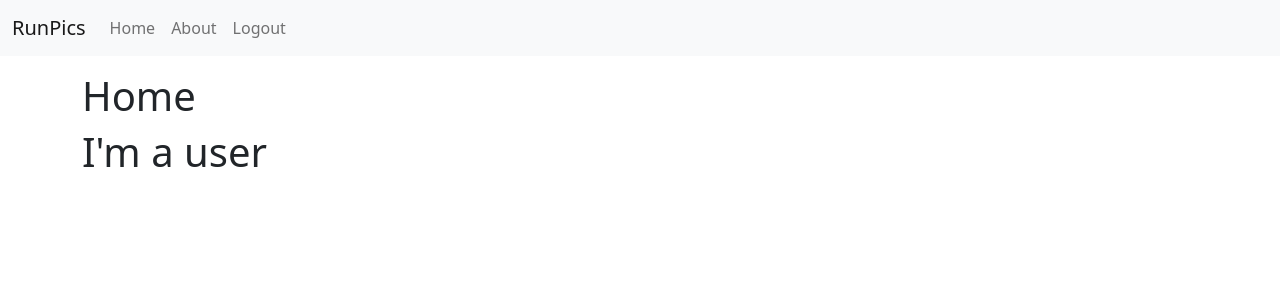
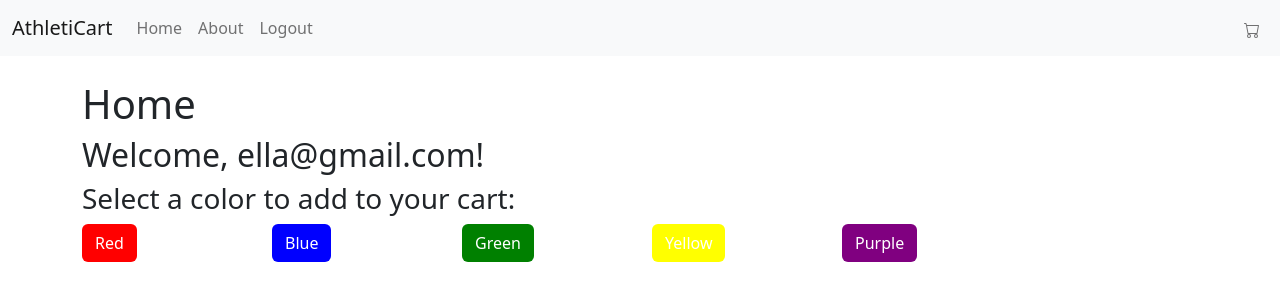
Before and after one commit to dylink006/group6, a Flask app: page / in a window 1280 px wide. Shown: the top 301 px of the page. Run offline with Flask 3, Linux system fonts and the light colour scheme; a user stored in the database is signed in.

Commit message:
`Added user cart functionality, including adding and removing colors, and displaying cart contents.`

```diff
--- a/app/__init__.py
+++ b/app/__init__.py
@@ -2,8 +2,10 @@ import os
 from flask import Flask
 from flask_sqlalchemy import SQLAlchemy
 from flask_login import LoginManager
+import secrets
 
 app = Flask(__name__)
+app.secret_key = os.urandom(24)
 
 instance_path = os.path.join(os.path.dirname(os.path.abspath(__file__)), "instance")
 os.makedirs(instance_path, exist_ok=True)
@@ -20,3 +22,6 @@ login_manager.init_app(app)
 login_manager.login_view = 'login'
 
 from app import views
+
+with app.app_context():
+    db.create_all()
--- a/app/templates/signup.html
+++ b/app/templates/signup.html
@@ -3,6 +3,8 @@
 {% block title %}Sign Up{% endblock %}
 
 {% block main%}
+
+{{ super() }}
 
 <div class="container">
     <div class="row">
--- a/app/templates/user/home.html
+++ b/app/templates/user/home.html
@@ -4,11 +4,21 @@
 
 {% block main%}
 
-<div class="container">
+<div class="container mt-4">
     <div class="row">
         <div class="col">
             <h1>Home</h1>
-            <h1>I'm a user</h1>
+            <h2>Welcome, {{ user.email }}!</h2>
+            <h3>Select a color to add to your cart:</h3>
+            <div class="row">
+                {% for color in ["red", "blue", "green", "yellow", "purple"] %}
+                <div class="col-md-2 mb-3">
+                    <a href="{{ url_for('add_to_cart', color=color) }}" class="btn btn-block" style="background-color: {{ color }}; color: white">
+                        {{ color.capitalize() }}
+                    </a>
+                </div>
+                {% endfor %}
+            </div>
         </div>
     </div>
 </div>
--- a/app/templates/user/templates/base-user.html
+++ b/app/templates/user/templates/base-user.html
@@ -6,13 +6,13 @@
     <title>{% block title %}{% endblock %}</title>
     <link href="https://cdn.jsdelivr.net/npm/bootstrap@5.2.3/dist/css/bootstrap.min.css" rel="stylesheet" integrity="sha384-rbsA2VBKQhggwzxH7pPCaAqO46MgnOM80zW1RWuH61DGLwZJEdK2Kadq2F9CUG65" crossorigin="anonymous">
 
-    <link rel="stylesheet" href="{{ url_for('static', filename='style.css') }}">
+    <link rel="stylesheet" href="{{ url_for('static', filename='styles.css') }}">
   </head>
   <body>
 
     <nav class="navbar navbar-expand-lg bg-light mb-3">
       <div class="container-fluid">
-        <a class="navbar-brand" href="/">RunPics</a>
+        <a class="navbar-brand" href="/">AthletiCart</a>
         <button class="navbar-toggler" type="button" data-bs-toggle="collapse" data-bs-target="#navbarNav" aria-controls="navbarNav" aria-expanded="false" aria-label="Toggle navigation">
           <span class="navbar-toggler-icon"></span>
         </button>
@@ -29,6 +29,16 @@
               <a class="nav-link" href="/logout">Logout</a>
             </li>
           </ul>
+          <ul class="navbar-nav ms-auto">
+            <li class="nav-item">
+              <a class="nav-link" href="/cart">
+                <svg xmlns="http://www.w3.org/2000/svg" width="16" height="16" fill="currentColor" class="bi bi-cart" viewBox="0 0 16 16">
+                    <path d="M0 1.5A.5.5 0 0 1 .5 1H2a.5.5 0 0 1 .485.379L2.89 3H14.5a.5.5 0 0 1 .491.592l-1.5 8A.5.5 0 0 1 13 12H4a.5.5 0 0 1-.491-.408L2.01 3.607 1.61 2H.5a.5.5 0 0 1-.5-.5M3.102 4l1.313 7h8.17l1.313-7zM5 12a2 2 0 1 0 0 4 2 2 0 0 0 0-4m7 0a2 2 0 1 0 0 4 2 2 0 0 0 0-4m-7 1a1 1 0 1 1 0 2 1 1 0 0 1 0-2m7 0a1 1 0 1 1 0 2 1 1 0 0 1 0-2"/>
+                </svg>
+                <span class="visually-hidden">Cart</span>
+              </a>
+            </li>
+          </ul>
         </div>
       </div>
     </nav>
--- a/app/views.py
+++ b/app/views.py
@@ -3,6 +3,8 @@ from flask import render_template, redirect, url_for, flash, request
 from flask_login import UserMixin, login_user, login_required, logout_user, current_user
 from werkzeug.security import generate_password_hash, check_password_hash
 import os
+import json
+import re
 
 if not os.path.exists('app/instance/app.db'):
     open('app/instance/app.db', 'w').close()
@@ -11,6 +13,7 @@ class User(UserMixin, db.Model):
     id = db.Column(db.Integer, primary_key=True)
     email = db.Column(db.String(150), unique=True, nullable=False)
     password = db.Column(db.String(150), nullable=False)
+    cart = db.Column(db.Text, nullable=False, default="[]")
 
 @login_manager.user_loader
 def load_user(user_id):
@@ -35,11 +38,27 @@ def signup():
         password = request.form.get('password')
         hashed_password = generate_password_hash(password, method='pbkdf2:sha256')
 
+
+        email_regex = r'^[\w\.-]+@[\w\.-]+\.\w+$'
+        if not re.match(email_regex, email) or '@' not in email or email[0] == '@' or email[-4:] != ".com" or email == "":
+            flash("Invalid email address", "error")
+            return redirect(url_for('signup'))
+
+        if len(password) > 20:
+            flash("Password too long", "error")
+            return redirect(url_for('signup'))
+        elif len(password) <8:
+            flash("Password too short", "error")
+            return redirect(url_for('signup'))
+        elif password == "":
+            flash("Password cannot be empty", "error")
+            return redirect(url_for('signup'))
+
         if User.query.filter_by(email=email).first():
-            flash('Email already exists. Please log in.', 'warning')
+            flash('Email already exists. Please log in.', 'error')
             return redirect(url_for('login'))
 
-        new_user = User(email=email, password=hashed_password)
+        new_user = User(email=email.strip(), password=hashed_password, cart="[]")
         db.session.add(new_user)
         db.session.commit()
         flash('Account created! You can now log in.', 'success')
@@ -70,5 +89,45 @@ def logout():
     flash('You have been logged out.', 'info')
     return redirect(url_for('login'))
 
+@app.route("/add_to_cart/<color>")
+@login_required
+def add_to_cart(color):
+    try:
+        cart = json.loads(current_user.cart)
+    except Exception:
+        cart = []
+    cart.append(color)
+    current_user.cart = json.dumps(cart)
+    db.session.commit()
+    flash(f"{color.capitalize()} added to your cart!", "success")
+    return redirect(url_for('index'))
+
+@app.route("/remove_from_cart/<color>", methods=["GET", "POST"])
+@login_required
+def remove_from_cart(color):
+    try:
+        cart=json.loads(current_user.cart)
+    except Exception:
+        cart = []
+
+    if color in cart:
+        cart.remove(color)
+        current_user.cart = json.dumps(cart)
+        db.session.commit()
+        flash(f"{color.capitalize()} removed from your cart!", "success")
+    else:
+        flash(f"{color.capitalize()} is not in your cart!", "warning")
+    return redirect(url_for('cart'))
+
+@app.route("/cart")
+@login_required
+def cart():
+    try:
+        cart_colors = json.loads(current_user.cart)
+    except Exception:
+        cart_colors = []
+    return render_template("/user/cart.html", user=current_user, cart_colors=cart_colors)
+
+
 with app.app_context():
     db.create_all()
```
Also changed, not shown: app/templates/public/templates/base-public.html (+21 -1 lines), app/templates/user/cart.html (added, +26 -0 lines), app/instance/app.db, 3 other files.
